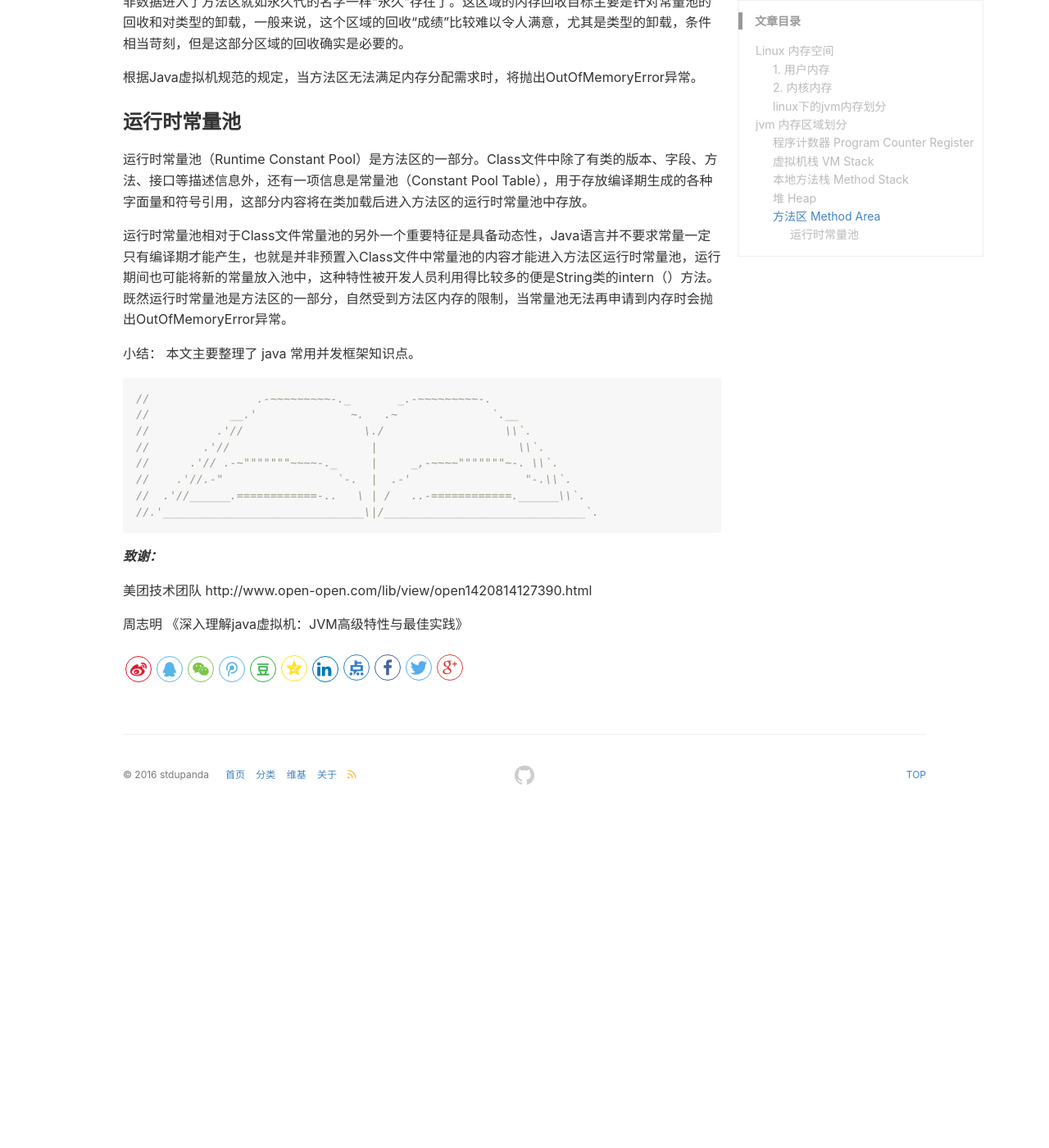
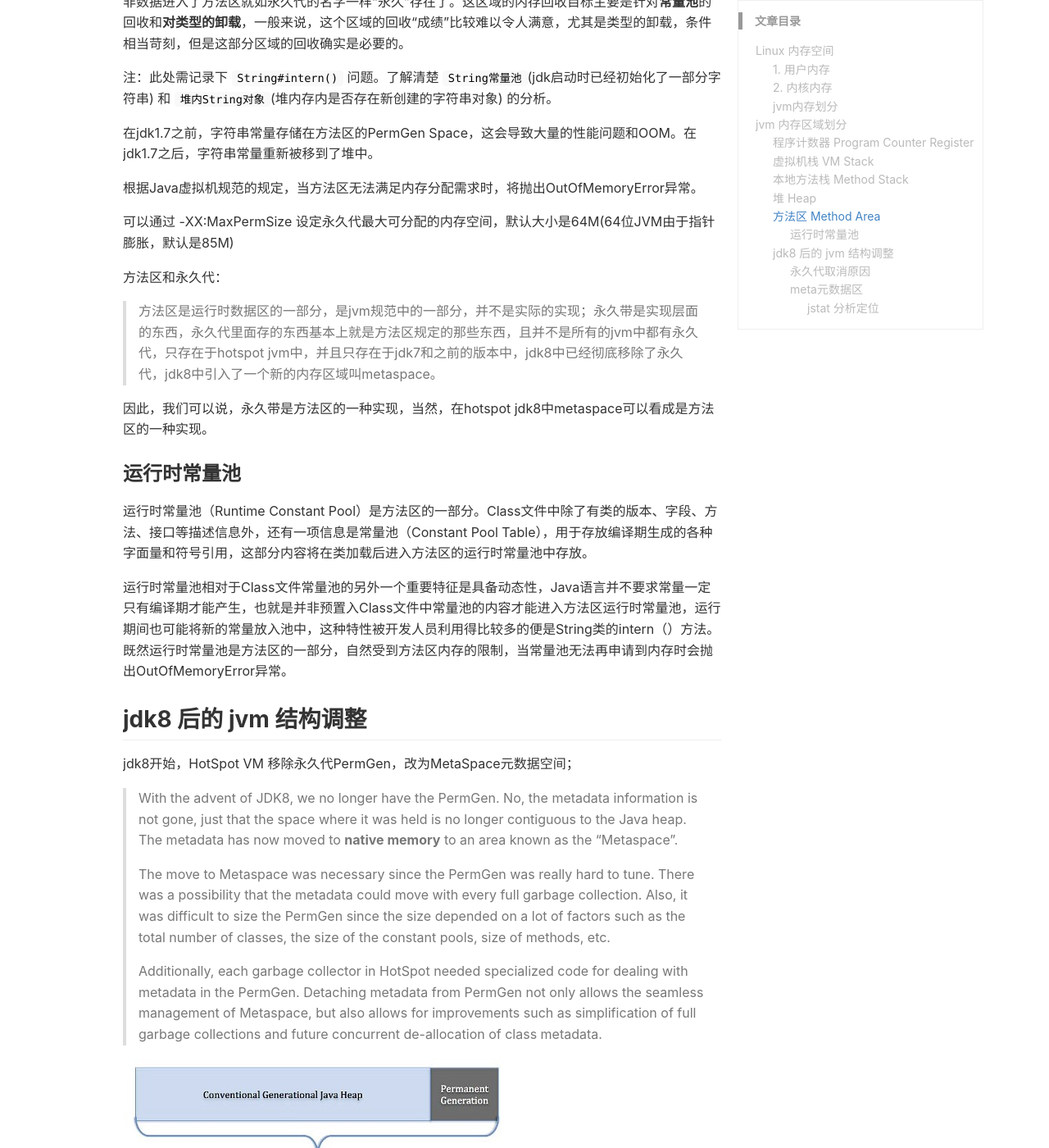
Before and after one commit to stdupanda/stdupanda.github.io, a Jekyll site: the page built from _posts/java/2019-03-04-concurrent-04-jvm.md, in a window 1280 px wide and 1400 px high, scrolled down 5134 px. Shown: the whole window at 82% size. Built offline with Jekyll 4.4.1, drawn with Linux system fonts in a browser that asks for light colours; nearby versions of some CDN libraries; comment, search, counter and statistics services are not loaded; before the commit the page ends 6128 px from its top, so only the background shows below that; some of the changed text lies outside the part shown.

Commit message:
update jvm article

```diff
--- a/_posts/java/2019-03-04-concurrent-04-jvm.md
+++ b/_posts/java/2019-03-04-concurrent-04-jvm.md
@@ -44,7 +44,7 @@ JVM进程与普通进程内存模型比较如下图:
 
 Linux和Java NIO在内核内存上开辟空间给程序使用，主要是减少不要的复制，以减少IO操作系统调用的开销。
 
-## linux下的jvm内存划分
+## jvm内存划分
 
 通过上面的分析，省略比较小的区域，可以总结JVM占用的内存：
 
@@ -94,23 +94,94 @@ Java堆是垃圾收集器管理的主要区域，因此很多时候也被称做
 
 ## 方法区 Method Area
 
-方法区（Method Area）与Java堆一样，是*各个线程共享*的内存区域，它用于存储已被虚拟机加载的**类信息、常量、静态变量、即时编译器编译后的代码**等数据。
+方法区（Method Area）与Java堆一样，是*各个线程共享*的内存区域，它用于存储已被虚拟机加载的`类信息、常量、静态变量、即时编译器编译后的代码`等数据。
 
-有时候方法区又被称为“**永久代**”（Permanent Generation），原因是因为HotSpot虚拟机的
-设计团队选择把GC分代收集扩展至方法区，或者说使用永久代来实现方法区而已，这样
-HotSpot的垃圾收集器可以像管理Java堆一样管理这部分内存，能够省去专门为方法区编写内
-存管理代码的工作。对于其他虚拟机（如BEA JRockit、IBM J9等）来说是不存在永久代的概
-念的。本质上两者并不等价。
+有时候方法区又被称为“**永久代**”（Permanent Generation），原因是因为HotSpot虚拟机的设计团队选择把GC分代收集扩展至方法区，或者说使用永久代来实现方法区而已，这样HotSpot的垃圾收集器可以像管理Java堆一样管理这部分内存，能够省去专门为方法区编写内存管理代码的工作。对于其他虚拟机（如BEA JRockit、IBM J9等）来说是不存在永久代的概念的。本质上两者并不等价。
 
-Java虚拟机规范对方法区的限制非常宽松，除了和Java堆一样不需要连续的内存和可以选择固定大小或者可扩展外，还可以选择**不实现**垃圾收集。相对而言，垃圾收集行为在这个区域是比较少出现的，但并非数据进入了方法区就如永久代的名字一样“永久”存在了。这区域的内存回收目标主要是针对常量池的回收和对类型的卸载，一般来说，这个区域的回收“成绩”比较难以令人满意，尤其是类型的卸载，条件相当苛刻，但是这部分区域的回收确实是必要的。
+Java虚拟机规范对方法区的限制非常宽松，除了和Java堆一样不需要连续的内存和可以选择固定大小或者可扩展外，还可以选择**不实现**垃圾收集。相对而言，垃圾收集行为在这个区域是比较少出现的，但并非数据进入了方法区就如永久代的名字一样“永久”存在了。这区域的内存回收目标主要是针对**常量池**的回收和**对类型的卸载**，一般来说，这个区域的回收“成绩”比较难以令人满意，尤其是类型的卸载，条件相当苛刻，但是这部分区域的回收确实是必要的。
+
+注：此处需记录下 `String#intern()` 问题。了解清楚 `String常量池`(jdk启动时已经初始化了一部分字符串) 和 `堆内String对象`(堆内存内是否存在新创建的字符串对象) 的分析。
+
+在jdk1.7之前，字符串常量存储在方法区的PermGen Space，这会导致大量的性能问题和OOM。在jdk1.7之后，字符串常量重新被移到了堆中。
 
 根据Java虚拟机规范的规定，当方法区无法满足内存分配需求时，将抛出OutOfMemoryError异常。
+
+可以通过 -XX:MaxPermSize 设定永久代最大可分配的内存空间，默认大小是64M(64位JVM由于指针膨胀，默认是85M)
+
+方法区和永久代：
+
+> 方法区是运行时数据区的一部分，是jvm规范中的一部分，并不是实际的实现；永久带是实现层面的东西，永久代里面存的东西基本上就是方法区规定的那些东西，且并不是所有的jvm中都有永久代，只存在于hotspot jvm中，并且只存在于jdk7和之前的版本中，jdk8中已经彻底移除了永久代，jdk8中引入了一个新的内存区域叫metaspace。
+
+因此，我们可以说，永久带是方法区的一种实现，当然，在hotspot jdk8中metaspace可以看成是方法区的一种实现。
 
 ### 运行时常量池
 
 运行时常量池（Runtime Constant Pool）是方法区的一部分。Class文件中除了有类的版本、字段、方法、接口等描述信息外，还有一项信息是常量池（Constant Pool Table），用于存放编译期生成的各种字面量和符号引用，这部分内容将在类加载后进入方法区的运行时常量池中存放。
 
 运行时常量池相对于Class文件常量池的另外一个重要特征是具备动态性，Java语言并不要求常量一定只有编译期才能产生，也就是并非预置入Class文件中常量池的内容才能进入方法区运行时常量池，运行期间也可能将新的常量放入池中，这种特性被开发人员利用得比较多的便是String类的intern（）方法。既然运行时常量池是方法区的一部分，自然受到方法区内存的限制，当常量池无法再申请到内存时会抛出OutOfMemoryError异常。
+
+## jdk8 后的 jvm 结构调整
+
+jdk8开始，HotSpot VM 移除永久代PermGen，改为MetaSpace元数据空间；
+
+> With the advent of JDK8, we no longer have the PermGen. No, the metadata information is not gone, just that the space where it was held is no longer contiguous to the Java heap. The metadata has now moved to **native memory** to an area known as the “Metaspace”.
+>
+> The move to Metaspace was necessary since the PermGen was really hard to tune. There was a possibility that the metadata could move with every full garbage collection. Also, it was difficult to size the PermGen since the size depended on a lot of factors such as the total number of classes, the size of the constant pools, size of methods, etc.
+>
+> Additionally, each garbage collector in HotSpot needed specialized code for dealing with metadata in the PermGen. Detaching metadata from PermGen not only allows the seamless management of Metaspace, but also allows for improvements such as simplification of full garbage collections and future concurrent de-allocation of class metadata.
+
+![image](https://github.com/stdupanda/stdupanda.github.io/raw/master/images/posts/permgen_to_metadata.jpg)
+
+由于元数据区使用本地内存，建议用户限制元数据区大小，或者增大机器内存；同时仍要加强系统质量监控管理。
+
+### 永久代取消原因
+
+在JDK8之前的HotSpot VM，永久代是一片连续的堆空间。永久代的垃圾收集是和老年代(old generation)捆绑在一起的，因此无论谁满了，都会触发永久代和老年代的垃圾收集。一个明显的问题是，当JVM加载的类信息容量超过了参数-XX：MaxPermSize设定的值时，应用将会报OOM的错误。
+
+使用G1，PermGen仅仅在FullGC（stop-the-word,STW）时才会被收集。G1仅仅在PermGen满了或者应用分配内存的速度比G1并发垃圾收集速度快的时候才触发FullGC。PermGen中类的元数据信息在每次FullGC的时候可能会被收集，但成绩很难令人满意。而且应该为PermGen分配多大的空间很难确定，因为PermSize的大小依赖于很多因素，比如JVM加载的class的总数，常量池的大小，方法的大小等。
+
+另一种更说法是为了利于和 Oracle 的 JRocket 合并。
+
+### meta元数据区
+
+`java -XX:+PrintFlagsInitial|grep space` 查看meta区大小
+
+- -XX:MetaspaceSize
+
+class metadata的初始空间配额，以bytes为单位，达到该值就会触发垃圾收集进行类型卸载，同时GC会对该值进行调整：如果释放了大量的空间，就适当的降低该值；如果释放了很少的空间，那么在不超过MaxMetaspaceSize（如果设置了的话），适当的提高该值。
+
+- -XX：MaxMetaspaceSize
+
+可以为class metadata分配的最大空间。默认是没有限制的。但还是建议大家设置这个参数，可能会因为没有限制而导致metaspace被无止境使用(一般是内存泄漏)而被OS Kill。这个参数会限制metaspace被committed的内存大小，会保证committed的内存不会超过这个值，一旦超过就会触发GC，这里要注意和MaxPermSize的区别，MaxMetaspaceSize并不会在jvm启动的时候分配一块这么大的内存出来，而MaxPermSize是会分配一块这么大的内存的。
+
+- -XX：MinMetaspaceFreeRatio
+
+在GC之后，最小的Metaspace剩余空间容量的百分比，减少为class metadata分配空间导致的垃圾收集
+
+- -XX:MaxMetaspaceFreeRatio
+
+在GC之后，最大的Metaspace剩余空间容量的百分比，减少为class metadata释放空间导致的垃圾收集
+
+#### jstat 分析定位
+
+可以使用 `jstat` 查看 metaspace字段。
+
+M，CCS，MC，MU，CCSC，CCSU，MCMN，MCMX，CCSMN，CCSMX
+
+| 项目 | 说明|
+|:---|:--|
+| `M`     | Metaspace - Percent Used |
+| `CCS`   | Compressed Class Space - Percent Used |
+| `MC`    | Metaspace Capacity - Current |
+| `MU`    | Metaspae Used |
+| `CCSC`  | Compressed Class Space Capacity - Current |
+| `CCSU`  | Compressed Class Space Used |
+| `MCMN`  | Metaspace Capacity - Minimum |
+| `MCMX`  | Metaspace Capacity - Maximum |
+| `CCSMN` | Compressed Class Space Capacity - Minimum |
+| `CCSMX` |Compressed Class Space Capacity - Maximum |
+
+[https://docs.oracle.com/javase/7/docs/technotes/tools/share/jstat.html](https://docs.oracle.com/javase/7/docs/technotes/tools/share/jstat.html "Oracle文档链接")
 
 小结： 本文主要整理了 java 常用并发框架知识点。
 
```
Also changed, not shown: images/posts/permgen_to_metadata.jpg (added).
